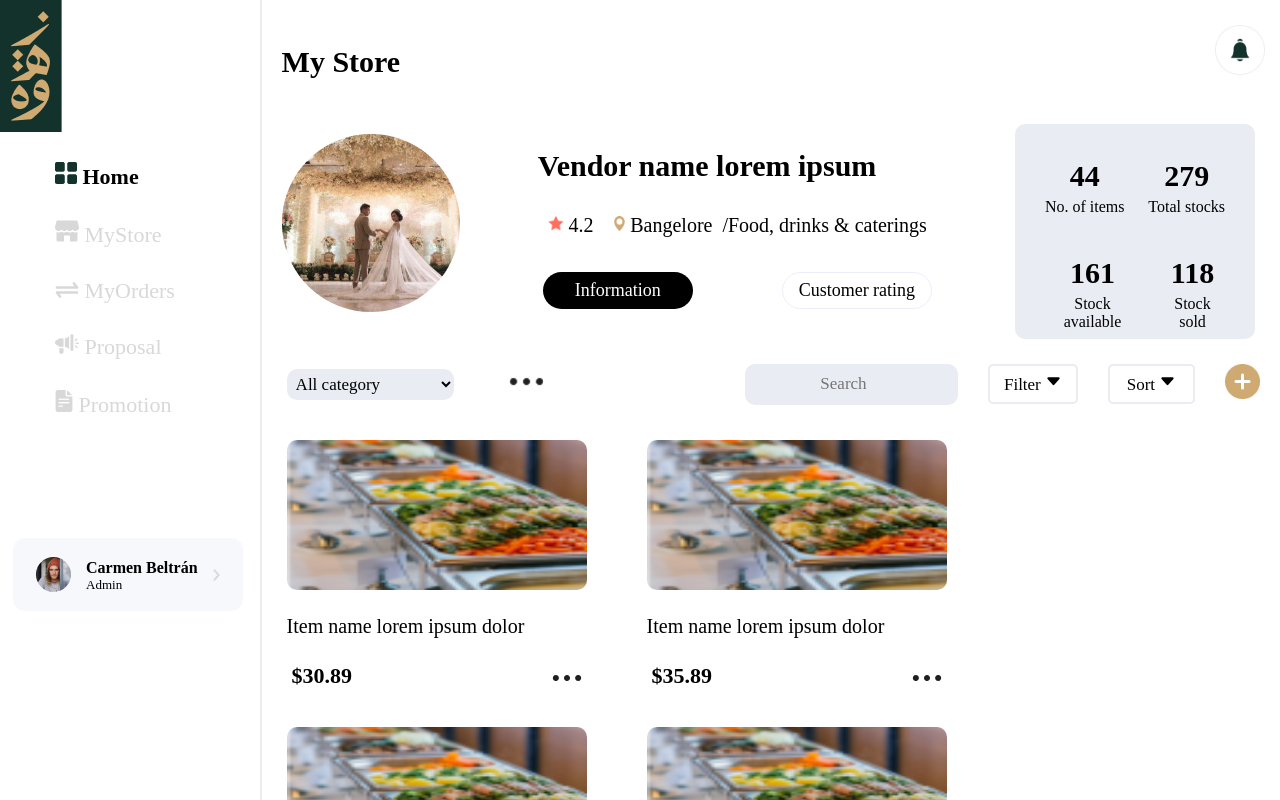
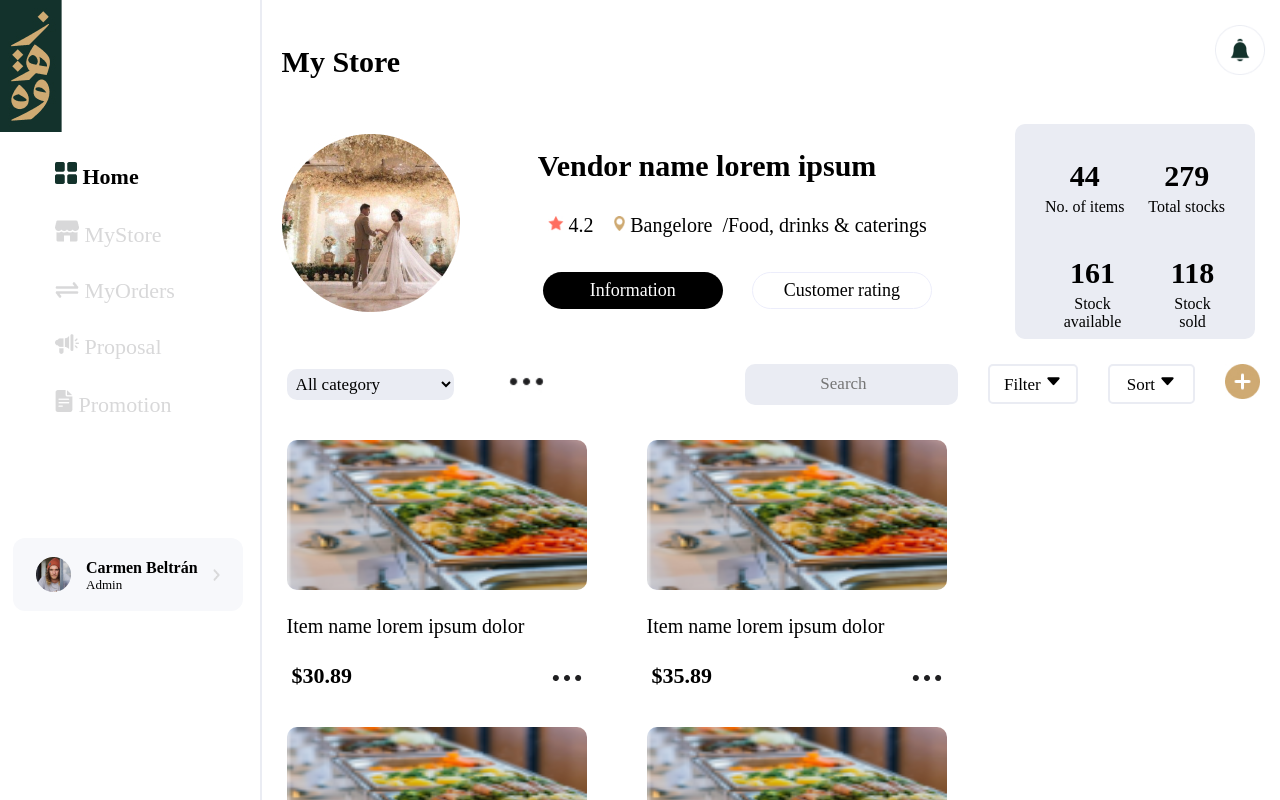
Before and after one commit to BhaweshPandey/zawaha, a React (Create React App) app: page /MyStore in a window 1280 px wide. Shown: the top 800 px of the page. Built offline with nearby package versions, Linux system fonts and the light colour scheme.

Commit message:
buttonupdate

```diff
--- a/src/App.js
+++ b/src/App.js
@@ -28,7 +28,7 @@ function App() {
           <Route path='/Proposal' element={<Proposal />} />
         </Routes>
       </BrowserRouter>
-      <Notification/>
+      {/* <Notification/> */}
     </div>
   );
 }
--- a/src/Components/MyOrderComponents/ActiveOrder/ActiveOrder.js
+++ b/src/Components/MyOrderComponents/ActiveOrder/ActiveOrder.js
@@ -101,9 +101,10 @@ const ActiveOrder = ({ activebtn, input }) => {
     }
     //return the item which contains the user input
     else {
-      return el.name.toLowerCase(ActiveOrderData).includes(input)
+      return el.name.toLowerCase().includes(input)
     }
   })
+
 
   // const ActiveOrderData = [
   //     {
--- a/src/Pages/MyOrders/MyOrders.css
+++ b/src/Pages/MyOrders/MyOrders.css
@@ -127,7 +127,7 @@ header{
 button{
     border-radius: 27.5px;
     padding: 7px;
-    width: 150px;
+    width: 135px;
     border: #EAECF3;
 }
 
--- a/src/Pages/Mystore/MyStore.css
+++ b/src/Pages/Mystore/MyStore.css
@@ -64,6 +64,7 @@
     background-color: black;
     color: white;
     cursor: pointer;
+    width: 180px;
 }
 
 .information-btn:hover{
@@ -77,6 +78,7 @@
     border: 1px solid #ECEDFB;
     background-color: white;
     cursor: pointer;
+    width: 180px;
 }
 
 .customer-btn:hover{
```
